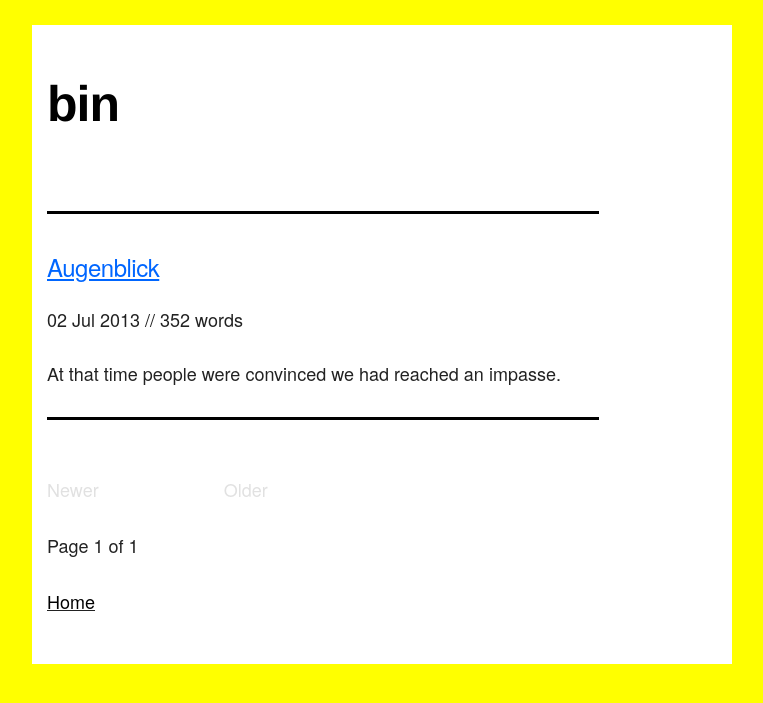
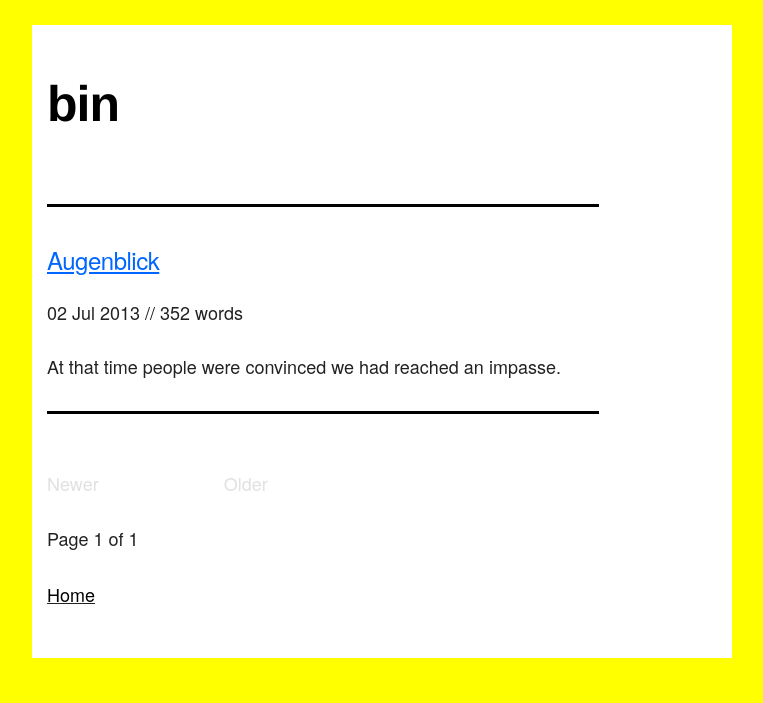
Before and after one commit to mt-trash/mt-trash.github.io, a Jekyll site: the page built from index.html, in a window 1280 px wide. Shown: the top 703 px of the page, without its empty margins (258-1021 px from the left). Built offline with Jekyll 4.4.1, drawn with Linux system fonts in a browser that asks for light colours; the list of posts is cut into pages by our own code.

Commit message:
remove margin index

```diff
--- a/index.html
+++ b/index.html
@@ -4,7 +4,7 @@ title: Empty Trash
 ---
 
 <div class="row">
-  <div class="ten columns" style="margin-top: 1%">
+  <div class="ten columns">
   <hr>
     {% for post in paginator.posts %}
       <h5><a href="{{ post.url }}" title="{{ post.title }}">{{ post.title }}</a></h5>
```
